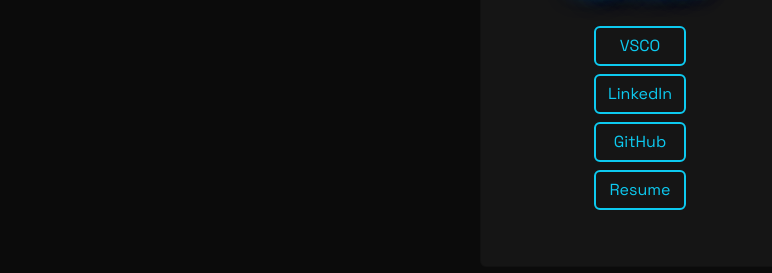
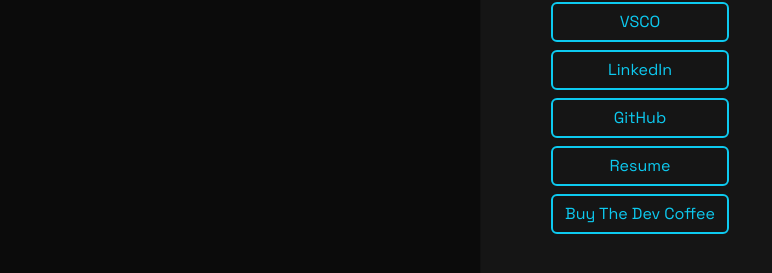
Before and after one commit to DreamWeaver3033/web-portfolio-file-server, a website: page index.html in a window 1280 px wide. Shown: the part 295-568 px from the top of the page, without its empty margins (0-772 px from the left). Drawn offline with nearby package versions, Linux system fonts and the light colour scheme.

Commit message:
add venmo

```diff
--- a/index.html
+++ b/index.html
@@ -26,6 +26,7 @@
             <button onclick="buttonClicked(1)" type="button" class="btn btn-outline-info border-2 mb-2">LinkedIn</button>
             <button onclick="buttonClicked(2)" type="button" class="btn btn-outline-info border-2 mb-2">GitHub</button>
             <button onclick="buttonClicked(4)" type="button" class="btn btn-outline-info border-2 mb-2">Resume</button>
+            <button onclick="buttonClicked(5)" type="button" class="btn btn-outline-info border-2 mb-2">Buy The Dev Coffee</button>
 	        <!-- <button onclick="buttonClicked(5)" type="button" class="btn btn-outline-info border-2 mb-2">Gallery (alpha)</button> -->
           </div>
         </div>
@@ -48,7 +49,7 @@
                         window.location.href = '/about'
                         break;
 		            case 5:
-			            window.location.href = '/gallery'
+			            window.location.href = 'https://account.venmo.com/u/Mylesweav'
 			            break;
                     case 6:
                         window.location.href = '/drive'
```
